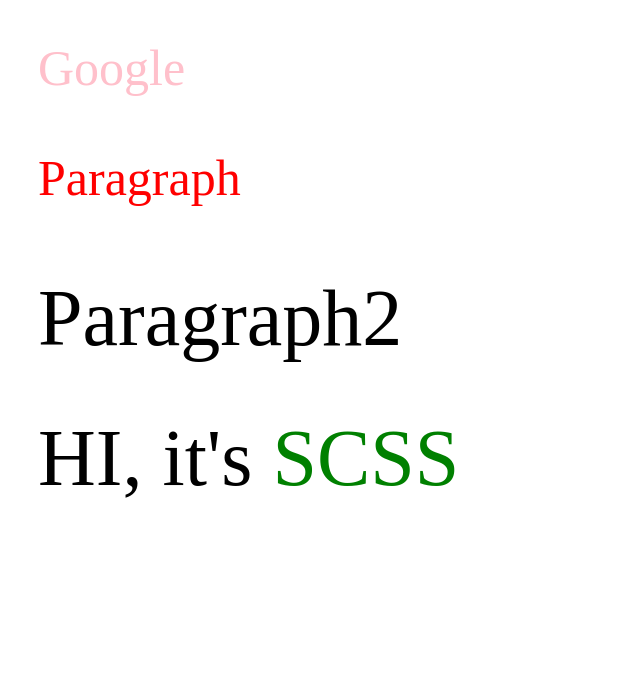
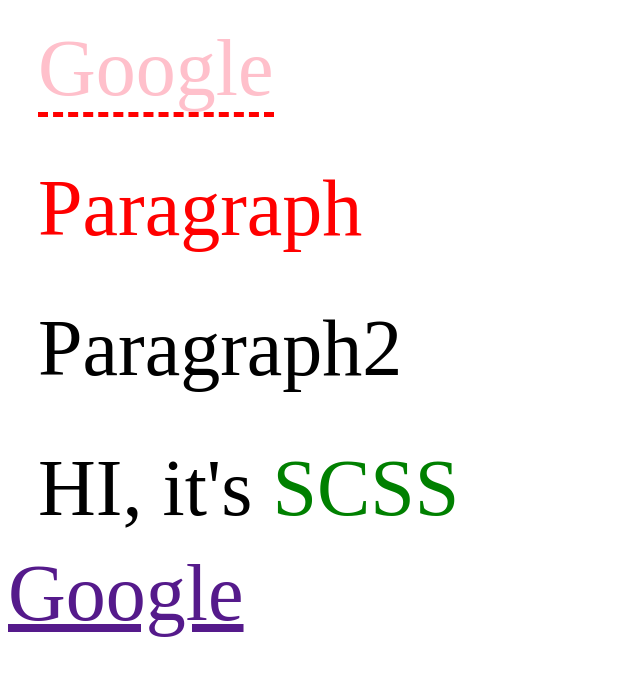
Before and after one commit to Veronika4Donchenko4/sass-scss, a plain HTML site: page index.html in a window 1280 px wide. Shown: the whole page, without its empty margins (0-640 px from the left). Drawn offline with Linux system fonts and the light colour scheme.

Commit message:
mixin, template

```diff
--- a/index.html
+++ b/index.html
@@ -15,5 +15,6 @@
             HI, it's <span> SCSS </span>
         </div>
     </div>
+    <a href="" class="link2">Google</a>
 </body>
 </html>
--- a/style.scss
+++ b/style.scss
@@ -1,6 +1,18 @@
+$fz: 80px;
+
+%plborder{
+    border-bottom: 5px dashed red;
+}
+
+@mixin fontz() {
+    font-size:  $fz;
+}
+
 .block{
+    width: 300px / 960px * 100%;
+    background-color: blue;
     padding: 30px;
-    font-size: 50px;
+    font-size:  $fz;
     line-height: 60px;
     >p{
         color: red;
@@ -9,13 +21,23 @@
         color: green;
     }
     .block__text{
-        font-size: 80px;
+        font-size: $fz;
     }
 }
 .link{
-    color: pink;
+    color: blueviolet;
     text-decoration: none;
+
+    .block &{
+        font-size: $fz;
+    }
+
     &:hover{
         color: green;
     }
+    @extend  %plborder;
 }
+
+.link2{
+    @include fontz($fz)
+}
```
Also changed, not shown: style.css, 1 other file.
